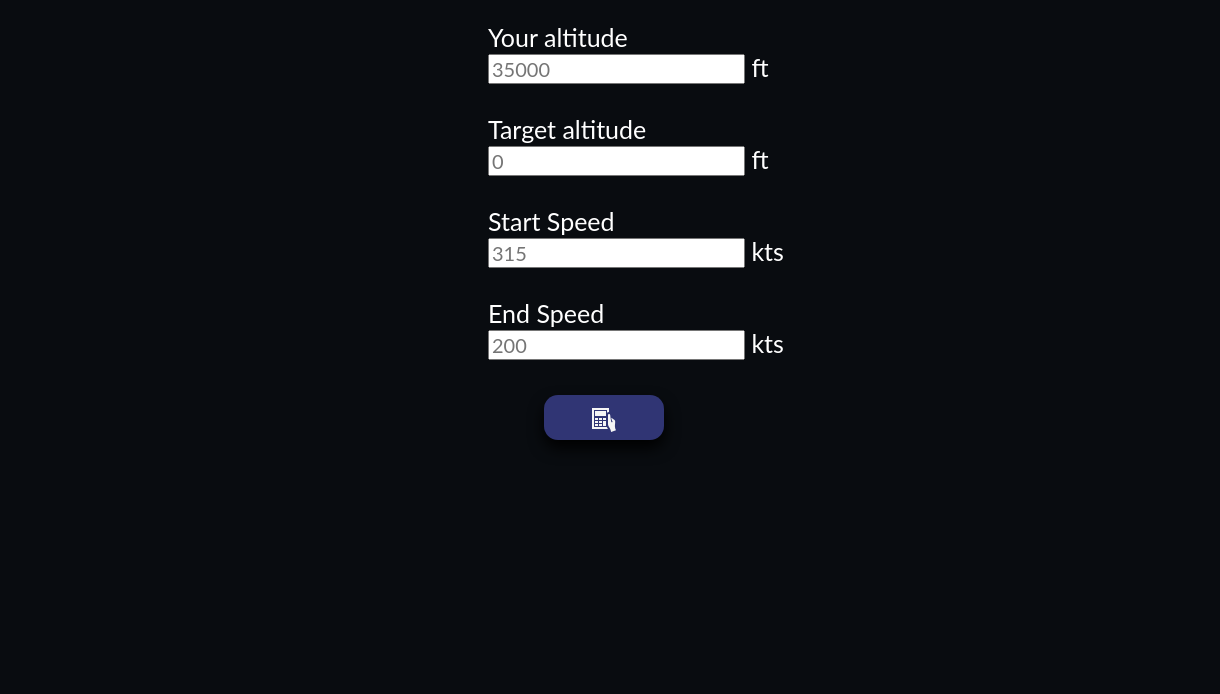
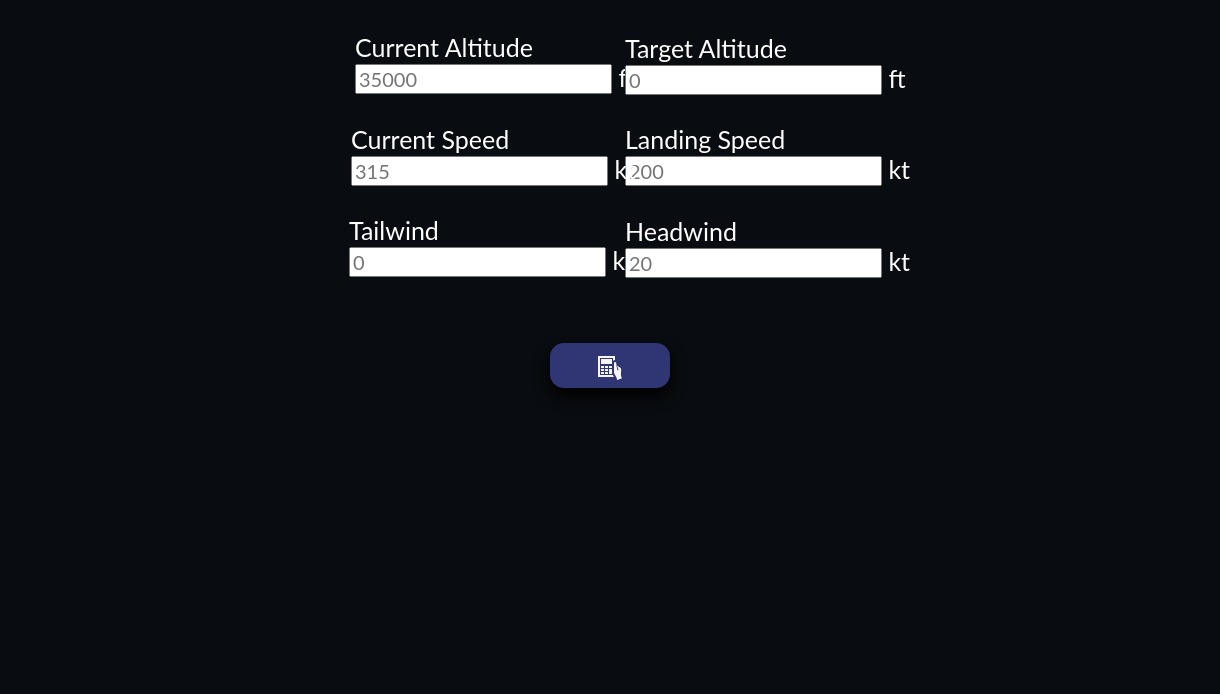
Before and after one commit to nogaz/NeckoTool_CrankyFork, an Electron app: page HTML/calculator.html in a window 1220 px wide. Shown: the part 63-757 px from the top of the page. Drawn offline with nearby package versions, Linux system fonts and the light colour scheme.

Commit message:
Update calculator.html

```diff
--- a/HTML/calculator.html
+++ b/HTML/calculator.html
@@ -3,7 +3,7 @@
 <head>
     <meta charset='utf-8'>
     <meta http-equiv='X-UA-Compatible' content='IE=edge'>
-    <title>NeckoTool 1.0.0</title>
+    <title>NeckoTool 1.0.1</title>
     <meta name='viewport' content='width=device-width, initial-scale=1'>
 <style>
 html {
@@ -25,7 +25,7 @@ body {
     font-size: 30px;
     max-width: 100%;
     float: right;
-    margin-left: 60%;
+    margin-left: 59%;
     margin-top: 5px;
 }
 ::selection{
@@ -39,7 +39,7 @@ button {
   background: #303574;
   color: #FCFCFC;
   border: none;
-  left: -9px;
+  left: 180px;
   -webkit-font-smoothing: antialiased;
   bottom: -5px;
   box-shadow: 0px 8px 15px rgba(0, 0, 0, 0.979);
@@ -260,6 +260,11 @@ li {
     float: none;
   }
 }
+.start-speed {
+  position: fixed;
+  margin-top: -31px;
+  margin-left: 46px;
+}
 </style>
 </head>
 <body>
@@ -277,18 +282,36 @@ li {
 	  <div class="loader-section section-left"></div>
 	  <div class="loader-section section-right"></div>
 </div>
-    <form style="color: white;font-family: 'Lato';margin-left: 40%;font-size: 25px;" size="40">
-        <br>Your altitude<br>
-        <input id="num1" placeholder="35000" style="font-family:'Lato';font-size: 20px;" type="number" name="num1" maxlength="5" oninput="maxLengthCheck(this)" /> ft
+    <form style="color: white;font-family: 'Lato';margin-left: 25%;font-size: 25px;margin-top: 10px;">
+      <div style="margin-left: 50px;">
+        <br>Current Altitude<br>
+        <input id="num1" style="font-family: 'Lato';font-size: 20px;" placeholder="35000" type="number" name="num1" maxlength="5" oninput="maxLengthCheck(this)" /> ft
+      </div>
         <br>
-        <br>Target altitude<br>
-        <input placeholder="0" style="font-family: 'Lato';font-size: 20px;" id="num2" maxlength="5" oninput="maxLengthCheck(this)" type="number" name="num2" size="40" /> ft
+        <div style="margin-left: 320px;margin-top: -121px;">
+        <br>Target Altitude<br>
+        <input placeholder="0" style="font-family: 'Lato';font-size: 20px;" id="num2" maxlength="5" oninput="maxLengthCheck(this)" type="number" name="num2"  /> ft
+        </div>
         <br>
-        <br>Start Speed<br>
-        <input placeholder="315" style="font-family: 'Lato';font-size: 20px;" id="num5" maxlength="3" oninput="maxLengthCheck(this)" type="number" name="num5" /> kts
+        <div class="start-speed">
+        <br>Current Speed<br>
+        <input placeholder="315" style="font-family: 'Lato';font-size: 20px;" id="num5" maxlength="3" oninput="maxLengthCheck(this)" type="number" name="num5" /> kt
+        </div>
         <br>
-        <br>End Speed<br>
-        <input placeholder="200" style="font-family: 'Lato';font-size: 20px;" id="num6" maxlength="3" oninput="maxLengthCheck(this)" type="number" name="num6" /> kts
+        <div style="margin-left: 320px;margin-top: -61px;">
+        <br>Landing Speed<br>
+        <input placeholder="200" style="font-family: 'Lato';font-size: 20px;" id="num6" maxlength="3" oninput="maxLengthCheck(this)" type="number" name="num6" /> kt
+       </div>
+        <br>
+        <div style="margin-top: -31px;margin-left:44px;">
+        <br>Tailwind<br>
+        <input placeholder="0" style="font-family: 'Lato';font-size: 20px;" id="num7" maxlength="3" oninput="maxLengthCheck(this)" type="number" name="num7" /> kt
+        </div>
+        <br>
+        <div style="margin-left: 320px;margin-top: -121px;">
+        <br>Headwind<br>
+        <input placeholder="20" style="font-family: 'Lato';font-size: 20px;" id="num8" maxlength="3" oninput="maxLengthCheck(this)" type="number" name="num8" /> kt
+        </div>
         <br><br>
         <button style="margin-left: 65px;" type="button" class="btn second" value="Calculate" onclick="doMath()"><svg style="filL: #f5f5f5;" xmlns="http://www.w3.org/2000/svg" width="24" height="24" viewBox="0 0 24 24"><path d="M19.131 24c-.124-.621-.273-1.258-.447-1.841-1.019-3.401-2.688-3.461-2.684-6.494.007-3.556.008-6.055 0-8.455-.003-.824.566-1.26 1.127-1.26.489 0 .973.332 1.067 1.026.38 2.792.877 6.04 1.083 6.715.294.964 1.664.452 1.105-.461-.39-.636-.926-2.198-1.146-3.555 3.756 2.461 4.35 2.074 3.859 5.911-.244 1.912-.426 4.173.904 6.775l-4.868 1.639zm-16.131-21v5h11v-5h-11zm8 15h3v-5h-3v5zm4.499 2.186c-.246-.363-.502-.747-.733-1.186h-12.766v-17h13v2.807c.541-.512 1.257-.812 2-.844v-3.963h-17v21h16.017c-.167-.285-.34-.551-.518-.814zm-5.499-7.186h-3v2h3v-2zm1-1h3v-2h-3v2zm-5-2h-3v2h3v-2zm-3 8h3v-2h-3v2zm3-5h-3v2h3v-2zm1 5h3v-2h-3v2zm3-8h-3v2h3v-2z"/></svg></button>
       </form>
@@ -301,7 +324,6 @@ li {
             <li><a target="_blank" href="https://github.com/prncAzula/NeckoTool/"> <svg class="github" style="position:fixed;justify-content:center;width:100%;transition: filter 0.5s;position:absolute;fill: #30363D;width:35px;height:35px;margin-left: -502px;margin-top: 180px;" xmlns="http://www.w3.org/2000/svg" width="24" height="24" viewBox="0 0 24 24"><path d="M12 0c-6.626 0-12 5.373-12 12 0 5.302 3.438 9.8 8.207 11.387.599.111.793-.261.793-.577v-2.234c-3.338.726-4.033-1.416-4.033-1.416-.546-1.387-1.333-1.756-1.333-1.756-1.089-.745.083-.729.083-.729 1.205.084 1.839 1.237 1.839 1.237 1.07 1.834 2.807 1.304 3.492.997.107-.775.418-1.305.762-1.604-2.665-.305-5.467-1.334-5.467-5.931 0-1.311.469-2.381 1.236-3.221-.124-.303-.535-1.524.117-3.176 0 0 1.008-.322 3.301 1.23.957-.266 1.983-.399 3.003-.404 1.02.005 2.047.138 3.006.404 2.291-1.552 3.297-1.23 3.297-1.23.653 1.653.242 2.874.118 3.176.77.84 1.235 1.911 1.235 3.221 0 4.609-2.807 5.624-5.479 5.921.43.372.823 1.102.823 2.222v3.293c0 .319.192.694.801.576 4.765-1.589 8.199-6.086 8.199-11.386 0-6.627-5.373-12-12-12z"/></svg></a></li>
           </ul>
         </div>
-
         <script
         src="https://code.jquery.com/jquery-1.12.4.min.js"
         integrity="sha256-ZosEbRLbNQzLpnKIkEdrPv7lOy9C27hHQ+Xp8a4MxAQ="
@@ -312,13 +334,19 @@ function doMath() {
   var numTwo = document.getElementById('num2').value;
   var numFive = document.getElementById('num5').value;
   var numSix = document.getElementById('num6').value;
+  var twind =  document.getElementById('num7').value;
+  var hwind =  document.getElementById('num8').value;
   var theProduct1 = parseInt(numOne) - parseInt(numTwo);
   var theProduct2 = theProduct1 / 100;
   var theProduct3 = theProduct2 / 3;
   var theProduct4 = parseInt(numFive) - parseInt(numSix);
   var theProduct5 = theProduct4 / 10;
+  var twind = parseInt(twind) / 10;
+  var hwind = parseInt(hwind) / 10;
   var final = theProduct3 + theProduct5;
-  document.getElementById('text').textContent =  'The descent should start ' + Math.ceil(final) + ' NM from your destination airport.';
+  var windfinal = final + twind;
+  var rfinal = windfinal - hwind;
+  document.getElementById('text').textContent =  'The descent should start ' + Math.ceil(rfinal) + ' NM from your destination airport.';
 }
 
 var span = document.getElementById('span');
```
